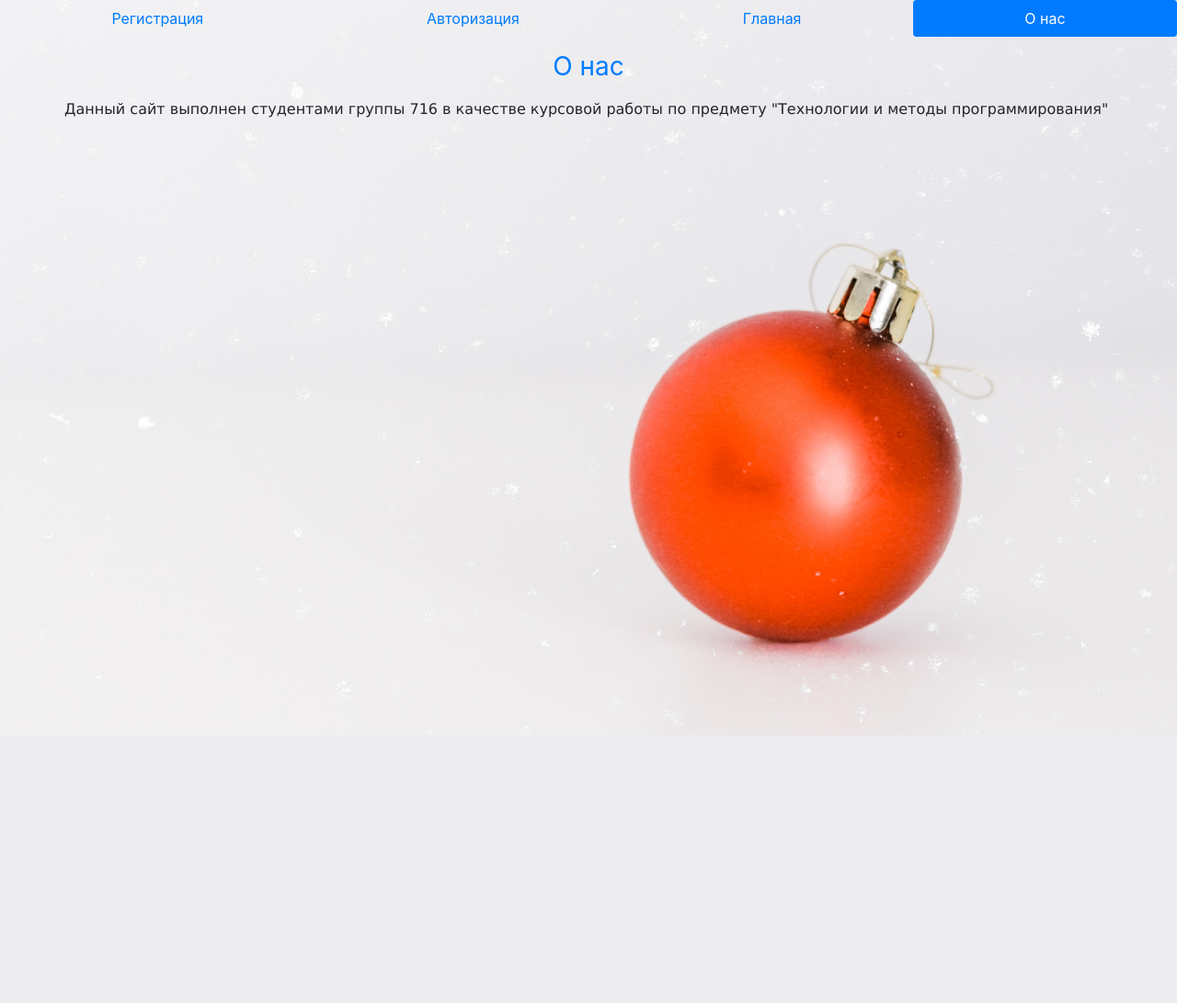
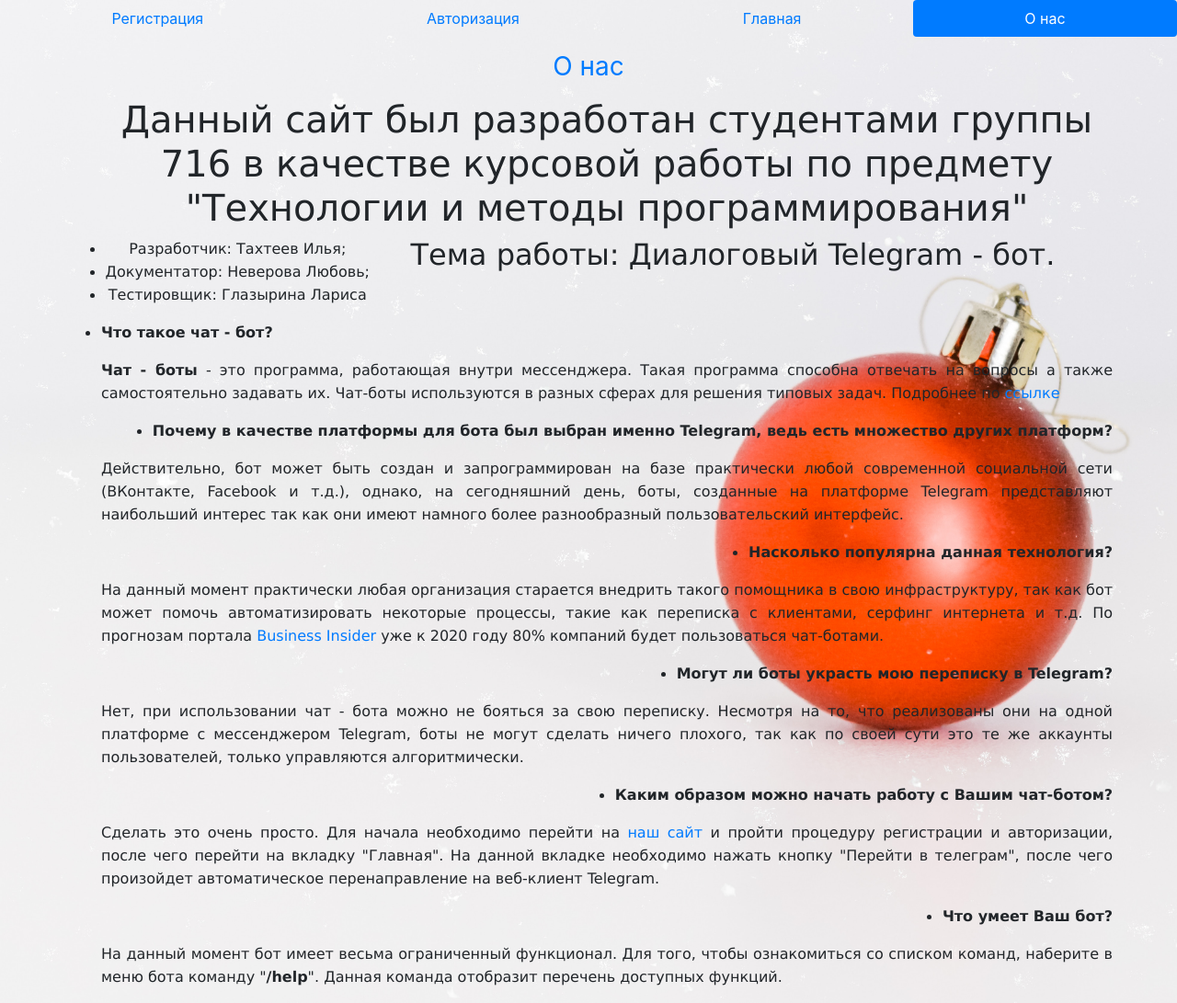
Before and after one commit to Arius1404/tbot, a PHP site: page /index.php?page=about in a window 1280 px wide. Shown: the whole page at 92% size. Before the commit the page ends 799 px from the top, so only its background shows below. Run offline with PHP 8.4, Linux system fonts and the light colour scheme; some libraries are stand-ins or nearby versions.

Commit message:
Description added

```diff
--- a/pages/about.php
+++ b/pages/about.php
@@ -1,6 +1,61 @@
 <div class="container">
 	<h1 class="h3 mb-3 mt-3 font-weight-normal text-primary text-center">О нас</h1>
 	<div class="row">
-		<p align="center"><font face="Verdana, Geneva, sans-serif">Данный сайт выполнен студентами группы 716 в качестве курсовой работы по предмету &quot;Технологии и методы программирования&quot;</font></p>
+		<h1 style="margin-left:40px; text-align:center"><span style="font-family:verdana,geneva,sans-serif">Данный сайт был разработан студентами группы 716 в качестве курсовой работы по предмету &quot;Технологии и методы программирования&quot;</span></h1>
+
+<p>&nbsp;</p>
+
+<ul>
+	<li><span style="font-family:verdana,geneva,sans-serif">Разработчик: Тахтеев Илья;</span></li>
+	<li><span style="font-family:verdana,geneva,sans-serif">Документатор: Неверова Любовь;</span></li>
+	<li><span style="font-family:verdana,geneva,sans-serif">Тестировщик: Глазырина Лариса</span></li>
+</ul>
+
+<p>&nbsp;</p>
+
+<h2 style="margin-left:40px; text-align:center"><span style="font-family:verdana,geneva,sans-serif">Тема работы: Диалоговый Telegram - бот.</span></h2>
+
+<p>&nbsp;</p>
+
+<ul>
+	<li><span style="font-family:verdana,geneva,sans-serif"><strong>Что такое чат - бот?</strong></span></li>
+</ul>
+
+<p style="margin-left:40px; text-align:justify"><span style="font-family:verdana,geneva,sans-serif"><strong>Чат - боты</strong> - это программа, работающая внутри мессенджера. Такая программа способна отвечать на вопросы а также самостоятельно задавать их. Чат-боты используются в разных сферах для решения типовых задач. Подробнее по <a href="https://ru.wikipedia.org/wiki/%D0%91%D0%BE%D1%82_(%D0%BF%D1%80%D0%BE%D0%B3%D1%80%D0%B0%D0%BC%D0%BC%D0%B0)#%D0%A7%D0%B0%D1%82-%D0%B1%D0%BE%D1%82%D1%8B">ссылке</a></span></p>
+
+<hr />
+<ul>
+	<li style="text-align:justify"><span style="font-family:verdana,geneva,sans-serif"><strong>Почему в качестве платформы для бота был выбран именно Telegram, ведь есть множество других платформ?</strong></span></li>
+</ul>
+
+<p style="margin-left:40px; text-align:justify"><span style="font-family:verdana,geneva,sans-serif">Действительно, бот может быть создан и запрограммирован на базе практически любой современной социальной сети (ВКонтакте, Facebook и т.д.), однако, на сегодняшний день, боты, созданные на платформе Telegram представляют наибольший интерес так как они имеют намного более разнообразный пользовательский интерфейс.</span></p>
+
+<hr />
+<ul>
+	<li style="text-align:justify"><span style="font-family:verdana,geneva,sans-serif"><strong>Насколько популярна данная технология?</strong></span></li>
+</ul>
+
+<p style="margin-left:40px; text-align:justify"><span style="font-family:verdana,geneva,sans-serif">На данный момент практически любая организация старается внедрить такого помощника в свою инфраструктуру, так как бот может помочь автоматизировать некоторые процессы, такие как переписка с клиентами, серфинг интернета и т.д. По прогнозам портала <a href="https://www.businessinsider.com/">Business Insider</a> уже к 2020 году 80% компаний будет пользоваться чат-ботами.</span></p>
+
+<hr />
+<ul>
+	<li style="text-align:justify"><span style="font-family:verdana,geneva,sans-serif"><strong>Могут ли боты украсть мою переписку в Telegram?</strong></span></li>
+</ul>
+
+<p style="margin-left:40px; text-align:justify"><span style="font-family:verdana,geneva,sans-serif">Нет, при использовании чат - бота можно не бояться за свою переписку. Несмотря на то, что реализованы они на одной платформе с мессенджером Telegram, боты не могут сделать ничего плохого, так как по своей сути это те же аккаунты пользователей, только управляются алгоритмически.</span></p>
+
+<hr />
+<ul>
+	<li><span style="font-family:verdana,geneva,sans-serif"><strong>Каким образом можно начать работу с Вашим чат-ботом?</strong></span></li>
+</ul>
+
+<p style="margin-left:40px; text-align:justify"><span style="font-family:verdana,geneva,sans-serif">Сделать это очень просто. Для начала необходимо перейти на <a href="https://telegram-bot-kurs.herokuapp.com/">наш сайт</a> и пройти процедуру регистрации и авторизации, после чего перейти на вкладку &quot;Главная&quot;. На данной вкладке необходимо нажать кнопку &quot;Перейти в телеграм&quot;, после чего произойдет автоматическое перенаправление на веб-клиент Telegram.</span></p>
+
+<hr />
+<ul>
+	<li><span style="font-family:verdana,geneva,sans-serif"><strong>Что умеет Ваш бот?</strong></span></li>
+</ul>
+
+<p style="margin-left:40px; text-align:justify"><span style="font-family:verdana,geneva,sans-serif">На данный момент бот имеет весьма ограниченный функционал. Для того, чтобы ознакомиться со списком команд, наберите в меню бота команду &quot;<strong>/help</strong>&quot;. Данная команда отобразит перечень доступных функций.</span></p>
 	</div>
 </div>
```
